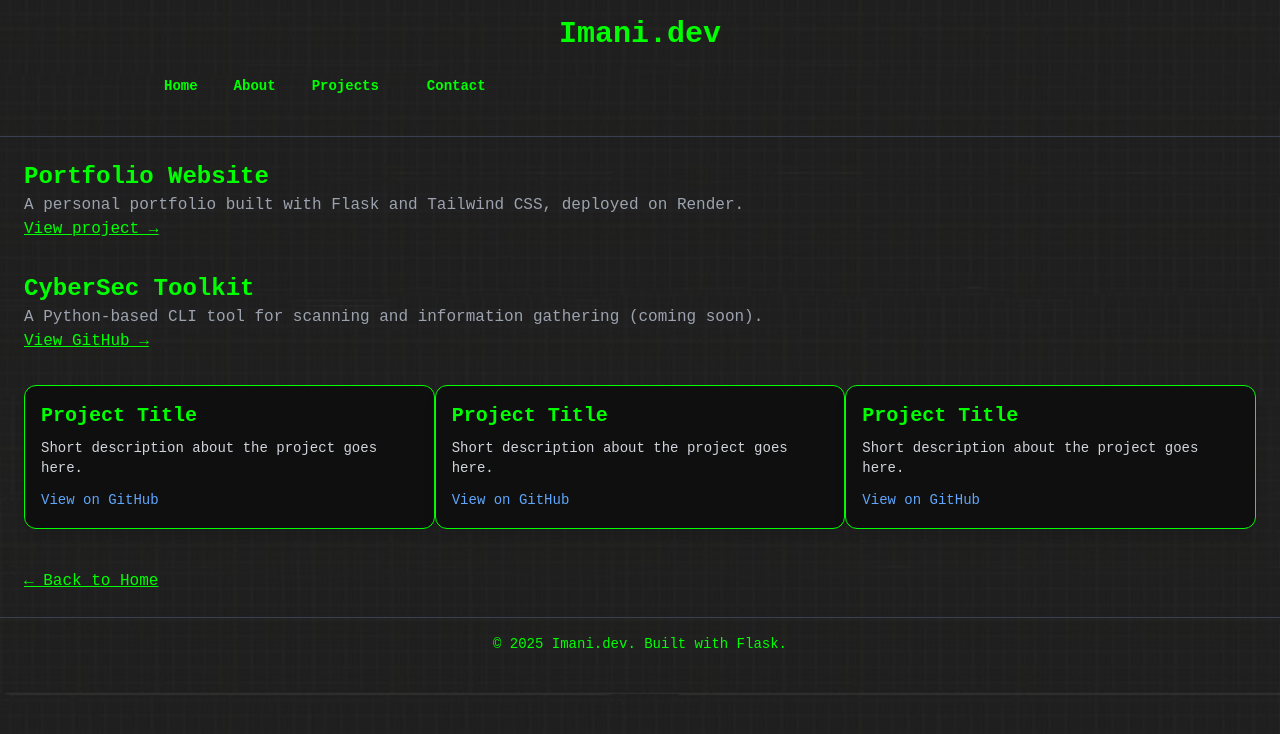
After one commit to imanitosan/imani-dev-portfolio, a Flask app: page /projects in a window 1280 px wide. The commit adds this page. Shown: the top 734 px of the page. Run offline with Flask 3, Linux system fonts and the light colour scheme; some libraries are stand-ins or nearby versions.

Commit message:
sprint 2

```diff
--- a/app.py
+++ b/app.py
@@ -1,13 +1,39 @@
-from flask import Flask, render_template
+from email.mime import application
+from flask import Flask, render_template, request
+
+
 
 app = Flask(__name__)
+
+app.config['MAIL_SERVER'] = 'smtp.gmail.com'
+app.config['MAIL_PORT'] = 587
 
 @app.route("/")
 def home():
     return render_template("home.html")
 
+@app.route("/about")
+def about():
+    return render_template("about.html")
+
+@app.route("/projects")
+def projects():
+    return render_template("project.html")
+
+@app.route("/contact", methods=["GET", "POST"])
+def contact():
+    if request.method == "POST":
+        name = request.form["name"]
+        email = request.form["email"]
+        message = request.form["message"]
+        print(f"Message from {name} ({email}): {message}")
+        return render_template("contact.html", success=True)
+    return render_template("contact.html", success=False)
+
+
 if __name__ == "__main__":
     app.run(debug=True)
+
 
 
 @app.errorhandler(404)
--- /dev/null
+++ b/js/script.js
@@ -0,0 +1,15 @@
+// script.js
+const text = "Imani";  // Change this to your name or desired text
+const typingElement = document.getElementById("typing-effect");
+let index = 0;
+
+function typeWriter() {
+  if (index < text.length) {
+    typingElement.innerHTML += text.charAt(index);
+    index++;
+    setTimeout(typeWriter, 200);  // Adjust typing speed here (ms)
+  }
+}
+
+// Start typing effect when the page loads
+window.onload = typeWriter;
--- /dev/null
+++ b/templates/base.html
@@ -0,0 +1,53 @@
+<!DOCTYPE html>
+<html lang="en">
+<head>
+  <meta charset="UTF-8" />
+  <meta name="viewport" content="width=device-width, initial-scale=1.0" />
+  <title>{% block title %}Imani's Portfolio{% endblock %}</title>
+   <!-- Tailwind CDN with Custom Config -->
+   <script src="https://cdn.tailwindcss.com"></script>
+   <script>
+     tailwind.config = {
+       theme: {
+         extend: {
+           colors: {
+             cmdgreen: '#00ff00',
+           },
+           fontFamily: {
+             mono: ['Courier New', 'monospace'],
+           }
+         }
+       }
+     }
+   </script>
+  <link rel="stylesheet" href="{{ url_for('static', filename='css/style.css') }}">
+</head>
+<body class="bg-black text-cmdgreen font-mono bg-[url('/static/images/Background.png')] bg-cover bg-center">
+
+
+  <!-- Header -->
+  <header class="p-4 text-center border-b border-gray-700">
+    <h1 class="text-2xl md:text-3xl font-bold">Imani.dev</h1>
+    <nav class="flex justify-between item-center p-6 max-w-5xl mx-auto">
+     <ul class="flex space-x-6 text-sm font-semibold">
+        <a href="/" class="px-3">Home</a>
+        <a href="/about" class="text-cmdgreen hover:text-green-400">About</a>
+        <a href="/projects" class="px-3">Projects</a>
+        <a href="/contact" class="px-3">Contact</a>
+     </ul>
+    </nav>
+  </header>
+
+  <!-- Content Block -->
+  <main class="p-6">
+    {% block content %}{% endblock %}
+  </main>
+
+  <!-- Footer -->
+  <footer class="text-center text-sm py-4 border-t border-gray-700">
+    &copy; {{ 2025 }} Imani.dev. Built with Flask.
+  </footer>
+
+  <script src="{{ url_for('static', filename='js/script.js') }}"></script>
+</body>
+</html>
--- /dev/null
+++ b/templates/project.html
@@ -0,0 +1,47 @@
+{% extends "base.html" %}
+
+{% block title %}Projects | Imani.dev{% endblock %}
+
+{% block content %}
+<section class="space-y-8">
+    <div>
+      <h2 class="text-2xl font-semibold">Portfolio Website</h2>
+      <p class="text-gray-400">
+        A personal portfolio built with Flask and Tailwind CSS, deployed on Render.
+      </p>
+      <a href="#" class="underline text-cmdgreen">View project →</a>
+    </div>
+
+    <div>
+      <h2 class="text-2xl font-semibold">CyberSec Toolkit</h2>
+      <p class="text-gray-400">
+        A Python-based CLI tool for scanning and information gathering (coming soon).
+      </p>
+      <a href="https://github.com/imanitosan/imani-dev-portfolio" class="underline text-cmdgreen">View GitHub →</a>
+    </div>
+
+    <div class="flex justify-between item-center ">
+      <div class="bg-[#0F0F0F] border border-cmdgreen rounded-xl p-4 shadow-lg transition hover:scale-105">
+        <h3 class="text-cmdgreen text-xl font-bold">Project Title</h3>
+        <p class="text-gray-300 text-sm mt-2">Short description about the project goes here.</p>
+        <a href="https://github.com/yourusername/project" target="_blank" class="text-sm text-blue-400 hover:underline mt-3 inline-block">View on GitHub</a>
+      </div>
+
+      <div class="bg-[#0F0F0F] border border-cmdgreen rounded-xl p-4 shadow-lg transition hover:scale-105">
+        <h3 class="text-cmdgreen text-xl font-bold">Project Title</h3>
+        <p class="text-gray-300 text-sm mt-2">Short description about the project goes here.</p>
+        <a href="https://github.com/yourusername/project" target="_blank" class="text-sm text-blue-400 hover:underline mt-3 inline-block">View on GitHub</a>
+      </div>
+
+      <div class="bg-[#0F0F0F] border border-cmdgreen rounded-xl p-4 shadow-lg transition hover:scale-105">
+        <h3 class="text-cmdgreen text-xl font-bold">Project Title</h3>
+        <p class="text-gray-300 text-sm mt-2">Short description about the project goes here.</p>
+        <a href="https://github.com/yourusername/project" target="_blank" class="text-sm text-blue-400 hover:underline mt-3 inline-block">View on GitHub</a>
+      </div>
+    </div>
+
+  </section>
+
+
+  <a href="/" class="block mt-10 underline">← Back to Home</a>
+{% endblock %}
```
Also changed, not shown: templates/about.html (added, +15 -0 lines), templates/contact.html (added, +23 -0 lines), templates/home.html (+10 -49 lines), templates/homefake.html (added, +58 -0 lines), static/images/Background.png (added).
